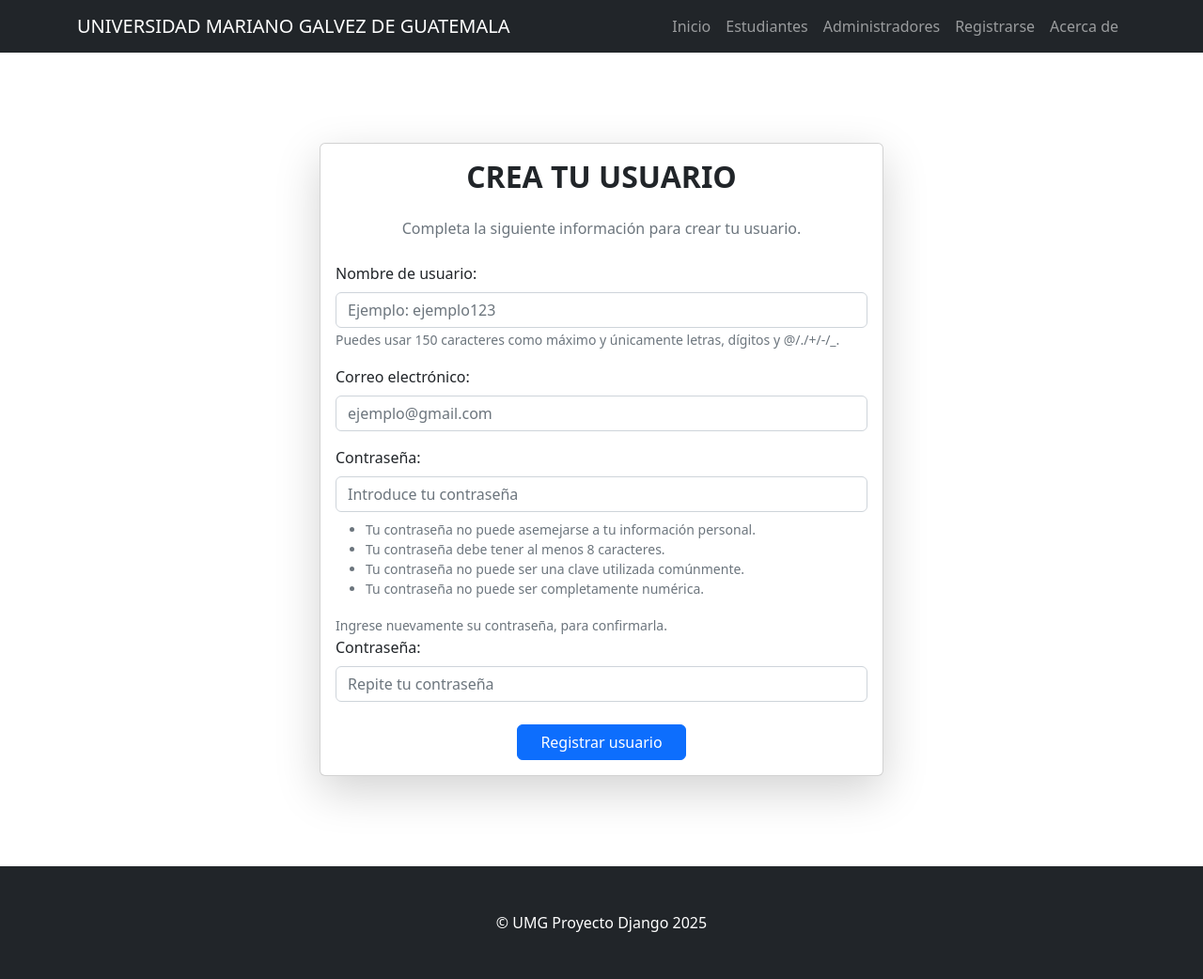
After one commit to jchavajaya-droid/WebTarea, a Django app: page /actividad4/registrar/ in a window 1280 px wide. The commit adds this page. Shown: the whole page at 94% size. Run offline with Django 5.2, Linux system fonts and the light colour scheme; some libraries are stand-ins or nearby versions.

Commit message:
actualizacion de tarea

```diff
--- a/actividad4/forms.py
+++ b/actividad4/forms.py
@@ -1,5 +1,7 @@
 from django import forms
 from .models import Estudiante, Administrador
+from django.contrib.auth.forms import UserCreationForm
+from django.contrib.auth.models import User  # ✅ ESTA LÍNEA ES LA CLAVE
 
 class EstudianteForm(forms.ModelForm):
     class Meta:
@@ -10,3 +12,10 @@
     class Meta:
         model = Administrador
         fields = ['nombre_completo', 'carrera', 'correo']
+
+class RegistroUsuarioForm(UserCreationForm):
+    email = forms.EmailField(required=True, label="Correo electrónico")
+
+    class Meta:
+        model = User
+        fields = ['username', 'email', 'password1', 'password2']
--- a/actividad4/templates/base.html
+++ b/actividad4/templates/base.html
@@ -31,6 +31,7 @@
         <li class="nav-item"><a class="nav-link" href="{% url 'inicio' %}">Inicio</a></li>
         <li class="nav-item"><a class="nav-link" href="{% url 'estudiantes' %}">Estudiantes</a></li>
         <li class="nav-item"><a class="nav-link" href="{% url 'administradores' %}">Administradores</a></li>
+        <li class="nav-item"><a class="nav-link" href="{% url 'registrar_usuario' %}">Registrarse</a></li>
         <li class="nav-item"><a class="nav-link" href="{% url 'acerca' %}">Acerca de</a></li>
       </ul>
     </div>
--- /dev/null
+++ b/actividad4/templates/registrar_usuario.html
@@ -0,0 +1,105 @@
+{% extends "base.html" %}
+{% load static %}
+
+{% block title %}Registro de Usuario{% endblock %}
+
+{% block content %}
+<div class="container py-5">
+  <div class="card shadow-lg mx-auto" style="max-width: 600px;">
+    <div class="card-body">
+      <h2 class="text-center mb-4 fw-bold">CREA TU USUARIO</h2>
+      <p class="text-muted text-center mb-4">
+        Completa la siguiente información para crear tu usuario.
+      </p>
+
+      <form method="POST" novalidate>
+        {% csrf_token %}
+
+        <!-- NOMBRE DE USUARIO -->
+        <div class="mb-3">
+          <label for="id_username" class="form-label">Nombre de usuario:</label>
+          <input
+            type="text"
+            name="username"
+            maxlength="150"
+            class="form-control"
+            id="id_username"
+            placeholder="Ejemplo: ejemplo123"
+            value="{{ form.username.value|default:'' }}"
+            required
+          >
+          <small class="form-text text-muted">
+            Puedes usar 150 caracteres como máximo y únicamente letras, dígitos y @/./+/-/_.
+          </small>
+          {% if form.username.errors %}
+            <div class="text-danger small">{{ form.username.errors.0 }}</div>
+          {% endif %}
+        </div>
+
+        <!-- CORREO ELECTRÓNICO -->
+        <div class="mb-3">
+          <label for="id_email" class="form-label">Correo electrónico:</label>
+          <input
+            type="email"
+            name="email"
+            class="form-control"
+            id="id_email"
+            placeholder="ejemplo@gmail.com"
+            value="{{ form.email.value|default:'' }}"
+            required
+          >
+          {% if form.email.errors %}
+            <div class="text-danger small">{{ form.email.errors.0 }}</div>
+          {% endif %}
+        </div>
+
+        <!-- CONTRASEÑA -->
+        <div class="mb-3">
+          <label for="id_password1" class="form-label">Contraseña:</label>
+          <input
+            type="password"
+            name="password1"
+            class="form-control"
+            id="id_password1"
+            placeholder="Introduce tu contraseña"
+            required
+          >
+          <ul class="small text-muted mt-2">
+            <li>Tu contraseña no puede asemejarse a tu información personal.</li>
+            <li>Tu contraseña debe tener al menos 8 caracteres.</li>
+            <li>Tu contraseña no puede ser una clave utilizada comúnmente.</li>
+            <li>Tu contraseña no puede ser completamente numérica.</li>
+          </ul>
+          {% if form.password1.errors %}
+            <div class="text-danger small">{{ form.password1.errors.0 }}</div>
+          {% endif %}
+        </div>
+
+        <!-- CONFIRMAR CONTRASEÑA -->
+          <small class="form-text text-muted">
+            Ingrese nuevamente su contraseña, para confirmarla.
+          </small>
+        <div class="mb-3">
+          <label for="id_password2" class="form-label">Contraseña:</label>
+          <input
+            type="password"
+            name="password2"
+            class="form-control"
+            id="id_password2"
+            placeholder="Repite tu contraseña"
+            required
+          >
+          {% if form.password2.errors %}
+            <div class="text-danger small">{{ form.password2.errors.0 }}</div>
+          {% endif %}
+        </div>
+
+        <!-- BOTÓN DE ENVÍO -->
+        <div class="text-center mt-4">
+          <button type="submit" class="btn btn-primary px-4">Registrar usuario</button>
+        </div>
+      </form>
+    </div>
+  </div>
+</div>
+{% endblock %}
--- a/actividad4/urls.py
+++ b/actividad4/urls.py
@@ -14,4 +14,7 @@
     path('administradores/agregar/', views.agregar_administrador, name='agregar_administrador'),
     path('administradores/editar/<int:id>/', views.editar_administrador, name='editar_administrador'),
     path('administradores/ver/<int:id>/', views.ver_administrador, name='ver_administrador'),
+
+    path('registrar/', views.registrar_usuario, name='registrar_usuario'),
+
 ]
--- a/actividad4/views.py
+++ b/actividad4/views.py
@@ -1,13 +1,15 @@
 from django.shortcuts import render, redirect, get_object_or_404
 from .models import Estudiante, Administrador
-from .forms import EstudianteForm, AdministradorForm
+from .forms import EstudianteForm, AdministradorForm, RegistroUsuarioForm
+from django.contrib.auth import login
+
 
 # ---------- ESTUDIANTES ----------
 def inicio(request):
-    return render(request, 'inicio.html')  # plantilla de bienvenida
+    return render(request, 'inicio.html')
 
 def lista_estudiantes(request):
-    estudiantes = Estudiante.objects.all()  # Trae todos los estudiantes
+    estudiantes = Estudiante.objects.all()
     return render(request, 'estudiantes.html', {'estudiantes': estudiantes})
 
 def agregar_estudiante(request):
@@ -15,7 +17,7 @@
         form = EstudianteForm(request.POST)
         if form.is_valid():
             form.save()
-            return redirect('lista_estudiantes')  # Redirige a la vista que ya carga todos los estudiantes
+            return redirect('lista_estudiantes')
     else:
         form = EstudianteForm()
     return render(request, 'agregar_editar_estudiantes.html', {'form': form, 'titulo': 'Agregar Estudiante'})
@@ -39,7 +41,7 @@
 
 # ---------- ADMINISTRADORES ----------
 def lista_administradores(request):
-    administradores = Administrador.objects.all()  # Trae todos los administradores
+    administradores = Administrador.objects.all()
     return render(request, 'administradores.html', {'administradores': administradores})
 
 def agregar_administrador(request):
@@ -66,3 +68,17 @@
 def ver_administrador(request, id):
     admin = get_object_or_404(Administrador, id=id)
     return render(request, 'ver_administrador.html', {'administrador': admin})
+
+
+
+#---------- REGISTRO DE USUARIOS ----------
+def registrar_usuario(request):
+    if request.method == 'POST':
+        form = RegistroUsuarioForm(request.POST)
+        if form.is_valid():
+            usuario = form.save()
+            login(request, usuario)
+            return redirect('inicio')
+    else:
+        form = RegistroUsuarioForm()
+    return render(request, 'registrar_usuario.html', {'form': form})
```
